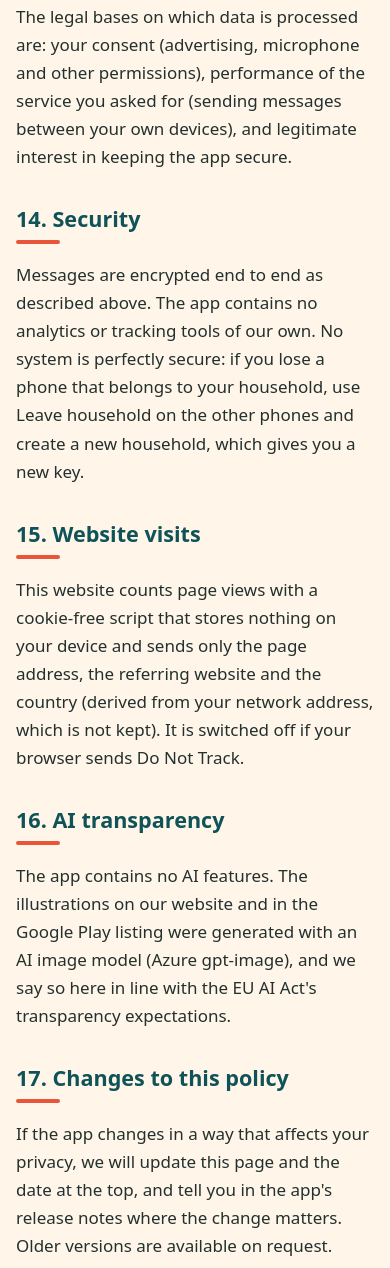
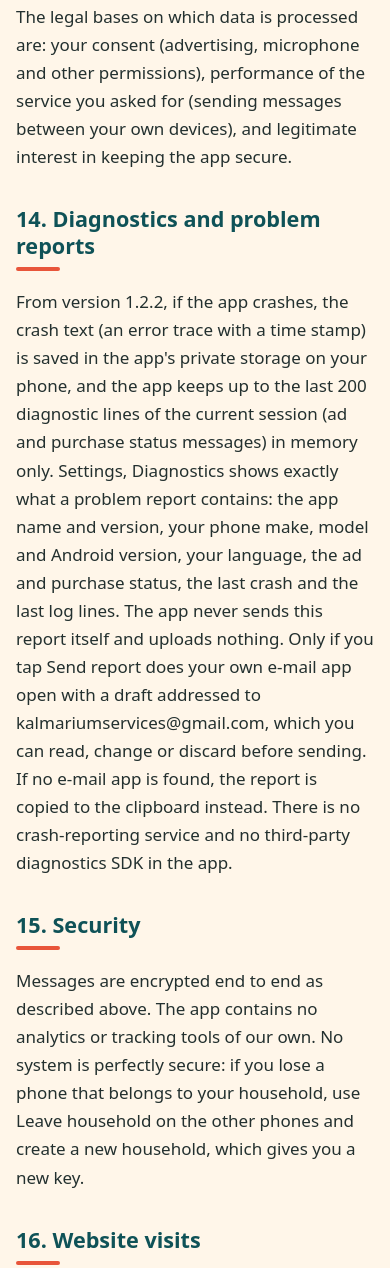
Before and after one commit to gaborkalmar83/lazy-intercom-info, a plain HTML site: page privacy-policy.html in a window 390 px wide. Shown: the part 8575-9843 px from the top of the page. Drawn offline with Linux system fonts and the light colour scheme.

Commit message:
Privacy policy: add Diagnostics and problem reports section (app 1.2.2)
Crash text on the phone, session log in memory, report only leaves the phone
if the user taps Send report and sends the e-mail. No upload, no SDK.

Co-Authored-By: Claude Sonnet 5.5 <noreply@anthropic.com>

```diff
--- a/privacy-policy.html
+++ b/privacy-policy.html
@@ -138,19 +138,22 @@ footer p{margin:0 0 8px}
 <p>If you are in the EEA, the UK or a similar jurisdiction, you have rights under the GDPR to access, correct, erase, restrict and port your personal data, to object to processing, and to withdraw consent at any time. Because we do not hold your personal data, there is usually nothing for us to provide or erase, but you can email us at <a href="mailto:kalmariumservices@gmail.com">kalmariumservices@gmail.com</a> and we will answer within one month. You can also complain to your national data protection authority.</p>
 <p>The legal bases on which data is processed are: your consent (advertising, microphone and other permissions), performance of the service you asked for (sending messages between your own devices), and legitimate interest in keeping the app secure.</p>
 
-<h2>14. Security</h2>
+<h2>14. Diagnostics and problem reports</h2>
+<p>From version 1.2.2, if the app crashes, the crash text (an error trace with a time stamp) is saved in the app's private storage on your phone, and the app keeps up to the last 200 diagnostic lines of the current session (ad and purchase status messages) in memory only. Settings, Diagnostics shows exactly what a problem report contains: the app name and version, your phone make, model and Android version, your language, the ad and purchase status, the last crash and the last log lines. The app never sends this report itself and uploads nothing. Only if you tap Send report does your own e-mail app open with a draft addressed to kalmariumservices@gmail.com, which you can read, change or discard before sending. If no e-mail app is found, the report is copied to the clipboard instead. There is no crash-reporting service and no third-party diagnostics SDK in the app.</p>
+
+<h2>15. Security</h2>
 <p>Messages are encrypted end to end as described above. The app contains no analytics or tracking tools of our own. No system is perfectly secure: if you lose a phone that belongs to your household, use Leave household on the other phones and create a new household, which gives you a new key.</p>
 
-<h2>15. Website visits</h2>
+<h2>16. Website visits</h2>
 <p>This website counts page views with a cookie-free script that stores nothing on your device and sends only the page address, the referring website and the country (derived from your network address, which is not kept). It is switched off if your browser sends Do Not Track.</p>
 
-<h2>16. AI transparency</h2>
+<h2>17. AI transparency</h2>
 <p>The app contains no AI features. The illustrations on our website and in the Google Play listing were generated with an AI image model (Azure gpt-image), and we say so here in line with the EU AI Act's transparency expectations.</p>
 
-<h2>17. Changes to this policy</h2>
+<h2>18. Changes to this policy</h2>
 <p>If the app changes in a way that affects your privacy, we will update this page and the date at the top, and tell you in the app's release notes where the change matters. Older versions are available on request.</p>
 
-<h2>18. Contact</h2>
+<h2>19. Contact</h2>
 <p>Kalmarium Services BV, <a href="mailto:kalmariumservices@gmail.com">kalmariumservices@gmail.com</a>.</p>
 </div>
 </main>
--- a/sitemap.xml
+++ b/sitemap.xml
@@ -8,7 +8,7 @@
   </url>
   <url>
     <loc>https://intercom.kalmarium.com/privacy-policy.html</loc>
-    <lastmod>2026-11-23</lastmod>
+    <lastmod>2026-11-26</lastmod>
     <changefreq>yearly</changefreq>
     <priority>0.3</priority>
   </url>
```
